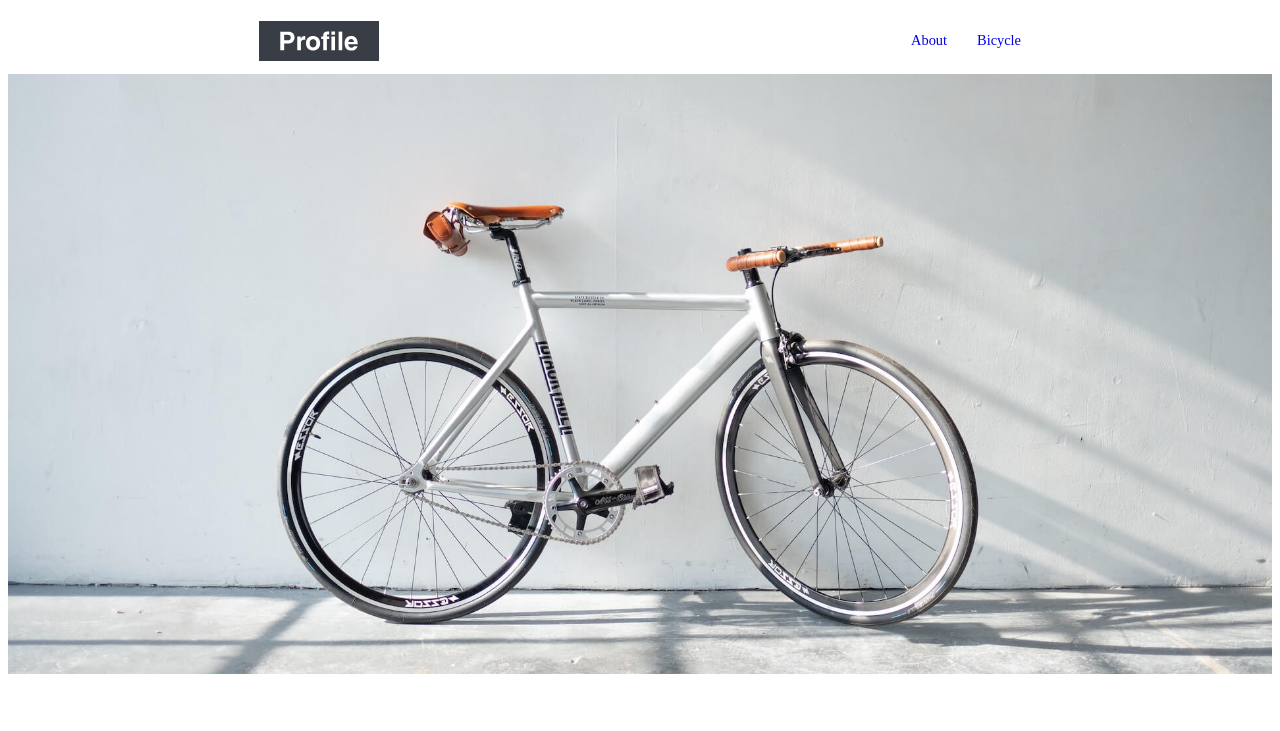
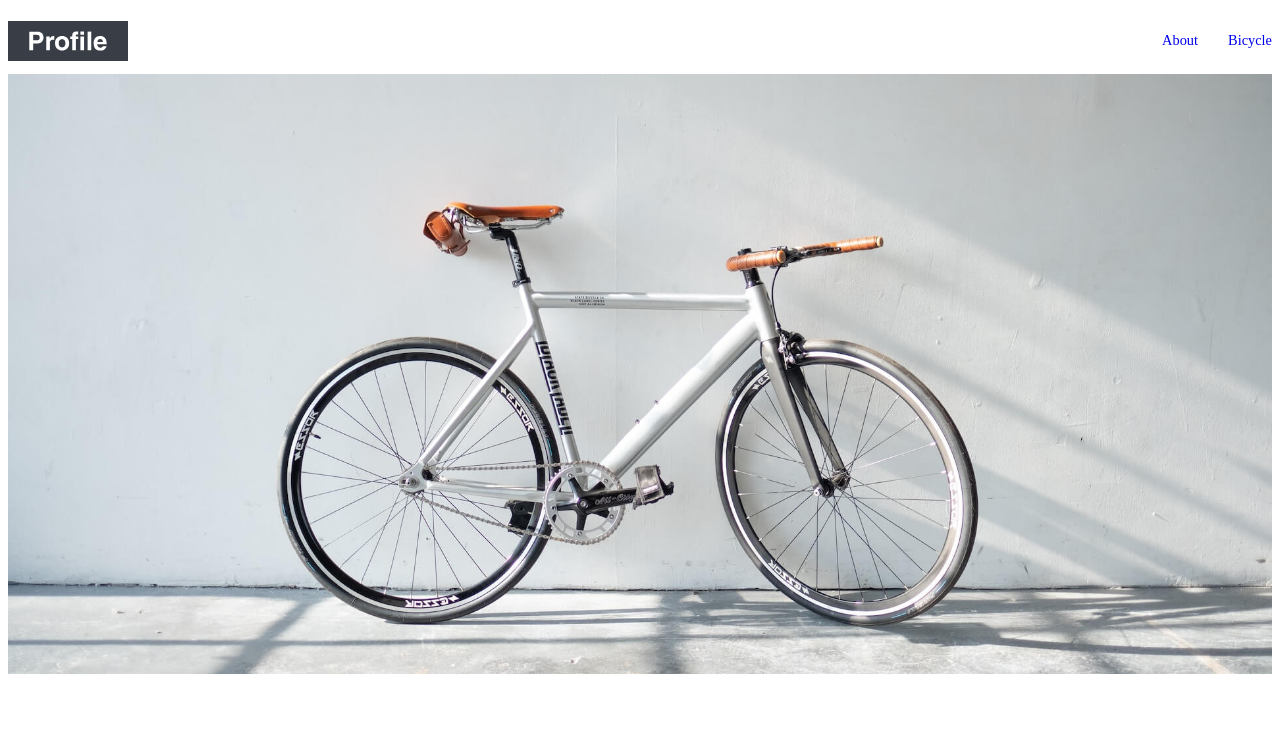
Before and after one commit to hanadaneko/PracticeProgramming, a plain HTML site: page 200_assignment/201_html-css/page.html in a window 1280 px wide. Shown: the top 731 px of the page. Drawn offline with Linux system fonts and the light colour scheme.

Commit message:
fix: 誤字訂正

```diff
--- a/200_assignment/201_html-css/page.css
+++ b/200_assignment/201_html-css/page.css
@@ -58,7 +58,7 @@ main {
 
 #header {
   display: flex;
-  justify-content: space-around;
+  justify-content: space-between;
   align-items: center;
   margin: 0 auto;
 }
--- a/200_assignment/201_html-css/page.html
+++ b/200_assignment/201_html-css/page.html
@@ -8,7 +8,7 @@
     <title>assignment_201</title>
   </head>
   <body>
-    <header id="header" class="wrapper">
+    <header id="header" class="contentWrapper">
       <img src="./img/logo.svg" alt="logo" id="headerLogo" />
       <nav>
         <ul id="headerMenuItems">
```
